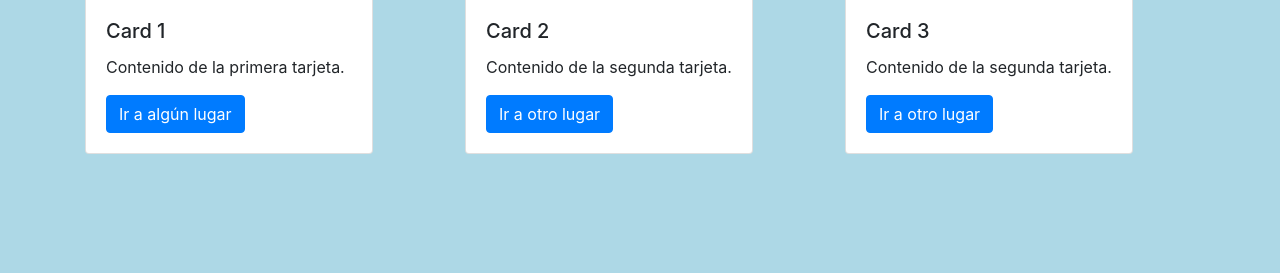
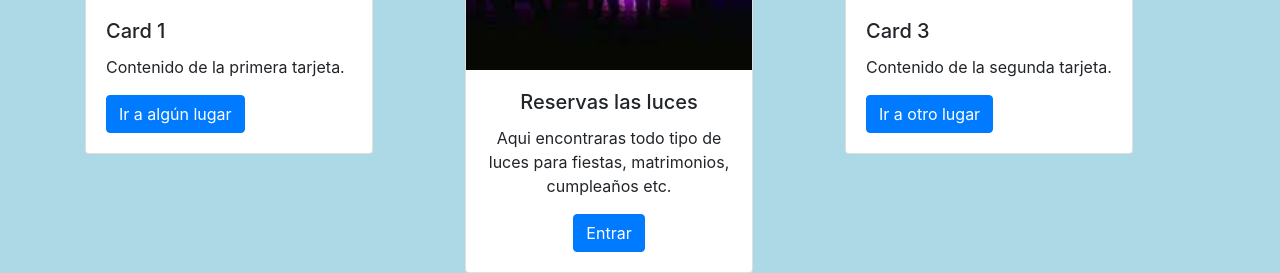
Before and after one commit to jaastorgar/pag_luces, a Django app: page / in a window 1280 px wide. Shown: the part 979-1252 px from the top of the page. Before the commit the page ends 1133 px from the top, so only its background shows below. Run offline with Django 4.2, Linux system fonts and the light colour scheme; some libraries are stand-ins or nearby versions.

Commit message:
Plantilla nueva

```diff
--- a/PagPrincipal/core/templates/core/home.html
+++ b/PagPrincipal/core/templates/core/home.html
@@ -87,11 +87,11 @@
         </div>
         <div class="col-md-4">
           <div class="card" style="width: 18rem;">
-            <img src="..." class="card-img-top" alt="...">
-            <div class="card-body">
-              <h5 class="card-title">Card 2</h5>
-              <p class="card-text">Contenido de la segunda tarjeta.</p>
-              <a href="#" class="btn btn-primary">Ir a otro lugar</a>
+            <img src="{% static 'core/img/Reserva.jpeg' %}" class="card-img-top" alt="...">
+            <div class="card-body text-center">
+              <h5 class="card-title">Reservas las luces</h5>
+              <p class="card-text">Aqui encontraras todo tipo de luces para fiestas, matrimonios, cumpleaños etc.</p>
+              <a href="{% url 'reservas' %}" class="btn btn-primary">Entrar</a>
             </div>
           </div>
         </div>
--- a/PagPrincipal/core/urls.py
+++ b/PagPrincipal/core/urls.py
@@ -1,10 +1,11 @@
 from django.urls import path
 from django.contrib.auth import views as auth_views
-from .views import home, arriendo, iniciosesion, generar_informe_completo
+from .views import home, arriendo, iniciosesion, generar_informe_completo, reservas
 
 urlpatterns = [
     path('', home, name="home"),
     path('arriendo/', arriendo, name="arriendo"),
     path('inicioSesion/', iniciosesion, name="sesion"),
     path('informe_completo/', generar_informe_completo, name='informe_completo'),
+    path('reservaLuces/', reservas, name = "reservas"),
 ]
--- a/PagPrincipal/core/views.py
+++ b/PagPrincipal/core/views.py
@@ -94,3 +94,6 @@ def informe_completo(request):
         'productos': productos,
         'reservas': reservas,
     })
+
+def reservas(request):
+    return render(request, 'core/reservaLuces.html')
```
Also changed, not shown: PagPrincipal/core/templates/core/reservaLuces.html (added, +11 -0 lines), PagPrincipal/core/static/core/img/Reserva.jpeg (added).
